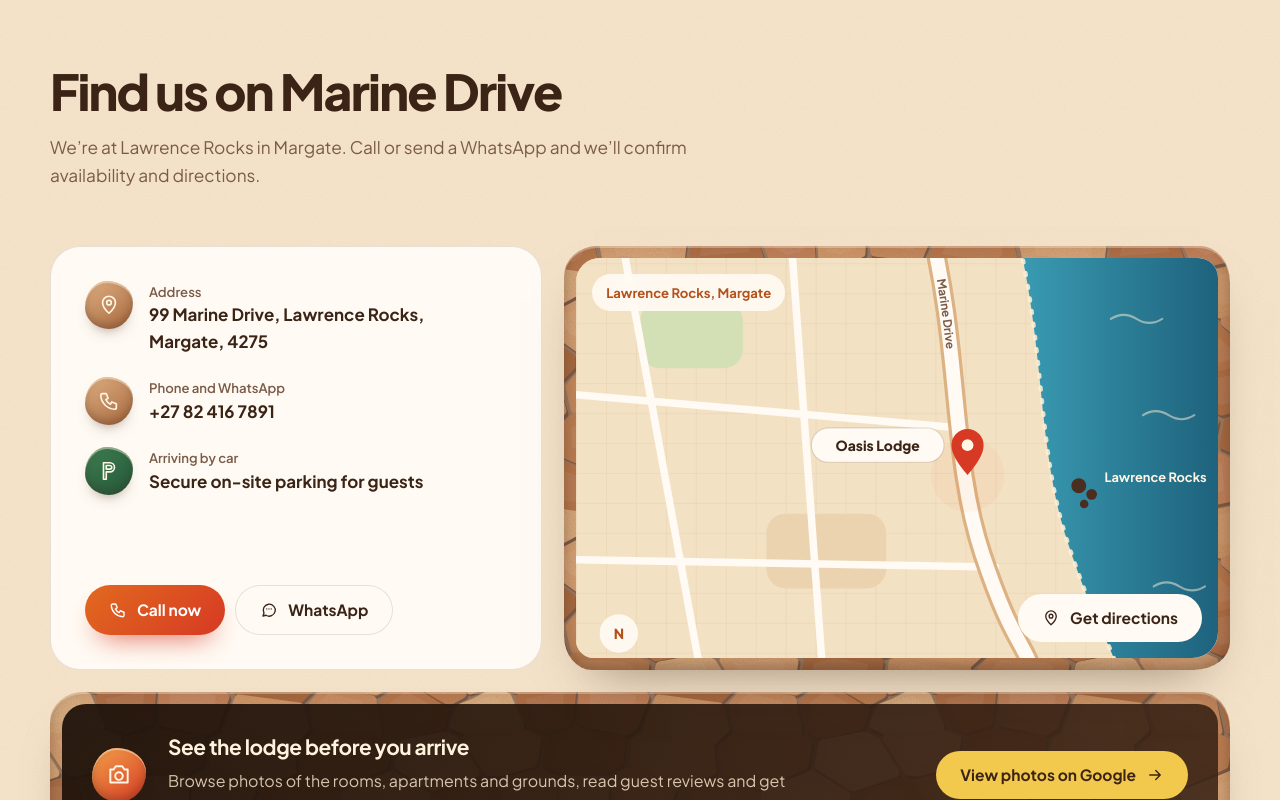
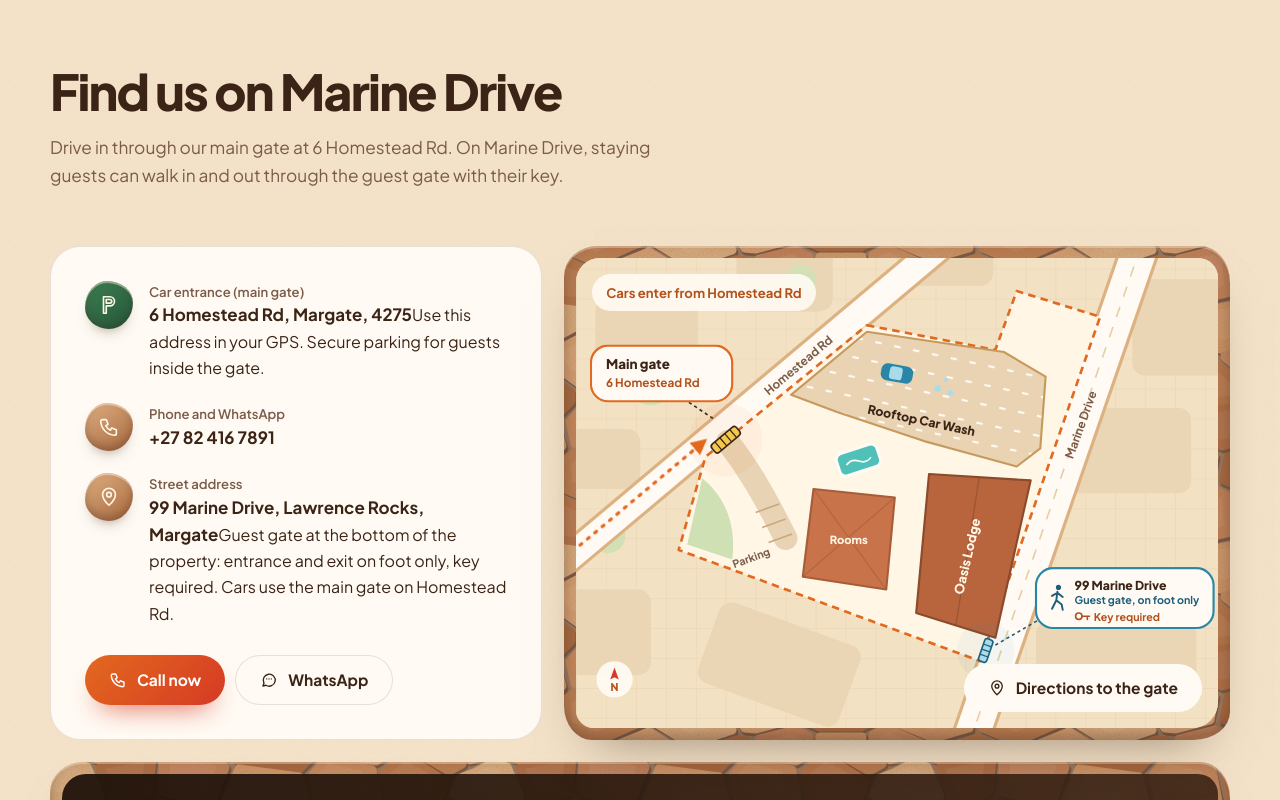
Before and after one commit to uthie786/OasisMargate, a Next.js app: page / in a window 1280 px wide. Shown: the part 6160-6960 px from the top of the page. Built offline with nearby package versions, Linux system fonts and the light colour scheme; no server answers.

Commit message:
Update page.js

```diff
--- a/app/page.js
+++ b/app/page.js
@@ -8,7 +8,8 @@ const PHONE_TEL = "tel:+27824167891";
 const ADDRESS = "99 Marine Drive, Lawrence Rocks, Margate, 4275";
 const wa = (msg) => `https://wa.me/27824167891?text=${encodeURIComponent(msg)}`;
 const GOOGLE_PROFILE = "https://share.google/RLwKPmKPM0NIcsvkV";
-const MAPS = `https://www.google.com/maps/search/?api=1&query=${encodeURIComponent(ADDRESS)}`;
+const GATE_ADDRESS = "6 Homestead Rd, Margate, 4275";
+const MAPS = `https://www.google.com/maps/dir/?api=1&destination=${encodeURIComponent(GATE_ADDRESS)}`;
 
 const NAV = [
   { id: "home", label: "Home" },
@@ -451,16 +452,17 @@ export default function Page() {
           <div className="wrap">
             <div className="section-head reveal">
               <h2>Find us on Marine Drive</h2>
-              <p>We’re at Lawrence Rocks in Margate. Call or send a WhatsApp and we’ll confirm availability and directions.</p>
+              <p>Drive in through our main gate at 6 Homestead Rd. On Marine Drive, staying guests can walk in and out through the guest gate with their key.</p>
             </div>
 
             <div className="contact-grid">
               <div className="contact-card reveal">
                 <div className="c-row">
-                  <span className="ai"><Icon name="pin" size={22} /></span>
+                  <span className="ai deep"><Icon name="parking" size={22} /></span>
                   <div>
-                    <small>Address</small>
-                    <strong>99 Marine Drive, Lawrence Rocks,<br />Margate, 4275</strong>
+                    <small>Car entrance (main gate)</small>
+                    <strong>6 Homestead Rd, Margate, 4275</strong>
+                    <span className="c-note">Use this address in your GPS. Secure parking for guests inside the gate.</span>
                   </div>
                 </div>
                 <div className="c-row">
@@ -471,10 +473,11 @@ export default function Page() {
                   </div>
                 </div>
                 <div className="c-row">
-                  <span className="ai deep"><Icon name="parking" size={22} /></span>
+                  <span className="ai"><Icon name="pin" size={22} /></span>
                   <div>
-                    <small>Arriving by car</small>
-                    <strong>Secure on-site parking for guests</strong>
+                    <small>Street address</small>
+                    <strong>99 Marine Drive, Lawrence Rocks, Margate</strong>
+                    <span className="c-note">Guest gate at the bottom of the property: entrance and exit on foot only, key required. Cars use the main gate on Homestead Rd.</span>
                   </div>
                 </div>
                 <div className="c-actions">
@@ -486,9 +489,9 @@ export default function Page() {
               <div className="stone-frame map-frame reveal" style={{ transitionDelay: ".1s" }}>
               <div className="map">
                 <MapScene />
-                <span className="map-note">Lawrence Rocks, Margate</span>
+                <span className="map-note">Cars enter from Homestead Rd</span>
                 <a className="btn btn-light" href={MAPS} target="_blank" rel="noopener noreferrer">
-                  <Icon name="pin" size={18} /> Get directions
+                  <Icon name="pin" size={18} /> Directions to the gate
                 </a>
               </div>
               </div>
@@ -550,6 +553,7 @@ export default function Page() {
             </ul>
             <ul>
               <li>{ADDRESS}</li>
+              <li>Main gate: {GATE_ADDRESS}</li>
               <li><a href={PHONE_TEL}>{PHONE_DISPLAY}</a></li>
               <li><a href={wa("Hi Oasis Lodge!")} target="_blank" rel="noopener noreferrer">WhatsApp us</a></li>
             </ul>
@@ -665,56 +669,148 @@ function PostcardScene() {
 }
 
 function MapScene() {
-  const drive = "M330 -10 C360 110 350 210 380 300 S420 380 430 420";
-  const shore = "M410 -10 C440 110 430 200 460 290 S500 380 510 420";
+  // Zoom in on the property on small screens so the labels stay readable.
+  const [narrow, setNarrow] = useState(false);
+  useEffect(() => {
+    const mq = window.matchMedia("(max-width: 640px)");
+    const on = () => setNarrow(mq.matches);
+    on();
+    mq.addEventListener("change", on);
+    return () => mq.removeEventListener("change", on);
+  }, []);
+  const homestead = "M-80 332 L400 -71";
+  const marine = "M355 480 L545 -70";
+  const premises = "M272 53 L392 76 L412 21 L490 45 L378 367 L96 263 L121 176 Z";
   return (
-    <svg viewBox="0 0 600 420" preserveAspectRatio="xMidYMid slice" role="img" aria-label="Stylised map showing Oasis Lodge on Marine Drive beside Lawrence Rocks, Margate">
+    <svg
+      viewBox={narrow ? "0 10 520 390" : "0 0 600 420"}
+      preserveAspectRatio="xMidYMid meet"
+      style={{ overflow: "visible" }}
+      role="img"
+      aria-label="Map of the Oasis Lodge premises. Cars enter through the main gate at 6 Homestead Road. The front of the building faces Marine Drive at number 99, where a guest gate at the southern corner is for entering and leaving on foot only, with a key. The rooftop car wash is on the north side of the property."
+    >
       <defs>
         <pattern id="mapGrid" width="28" height="28" patternUnits="userSpaceOnUse">
           <path d="M28 0H0V28" fill="none" stroke="#E6CDA8" strokeWidth="1" />
         </pattern>
-        <linearGradient id="mapOcean" x1="0" y1="0" x2="1" y2="0">
-          <stop offset="0" stopColor="#3A9DB4" />
-          <stop offset="1" stopColor="#1D5F7A" />
-        </linearGradient>
-        <path id="mapDrive" d={drive} />
+        <pattern id="washLanes" width="18" height="18" patternUnits="userSpaceOnUse" patternTransform="rotate(12)">
+          <rect width="18" height="18" fill="#E9D3B2" />
+          <path d="M0 9h10" stroke="#FFFBF4" strokeWidth="2" strokeDasharray="6 4" />
+        </pattern>
+        <marker id="routeArrow" viewBox="0 0 10 10" refX="6" refY="5" markerWidth="5" markerHeight="5" orient="auto-start-reverse">
+          <path d="M0 0L10 5L0 10Z" fill="#E2691F" />
+        </marker>
+        <path id="hsLabel" d="M168 124 L330 -12" />
+        <path id="mdLabel" d="M456 190 L503 60" />
       </defs>
-      <rect width="600" height="420" fill="#F3E1C4" />
-      <rect width="600" height="420" fill="url(#mapGrid)" opacity=".8" />
-      <rect x="60" y="64" width="96" height="62" rx="18" fill="#D3E0B5" />
-      <rect x="178" y="262" width="112" height="70" rx="18" fill="#EBD3B0" />
-      <g stroke="#FFFBF4" strokeWidth="7" strokeLinecap="round">
-        <path d="M-10 150 L360 182" />
-        <path d="M40 -10 L120 430" />
-        <path d="M-10 305 L392 312" />
-        <path d="M200 -10 L232 430" />
+
+      {/* land and neighbouring blocks */}
+      <rect x="-400" y="-300" width="1400" height="1020" fill="#F3E1C4" />
+      <rect x="-400" y="-300" width="1400" height="1020" fill="url(#mapGrid)" opacity=".7" />
+      <g fill="#EAD5B5">
+        <rect x="18" y="28" width="96" height="60" rx="12" />
+        <rect x="150" y="-30" width="90" height="70" rx="12" />
+        <rect x="-10" y="150" width="70" height="56" rx="12" />
+        <rect x="-20" y="300" width="90" height="80" rx="12" />
+        <rect x="120" y="330" width="140" height="80" rx="12" transform="rotate(20 190 370)" />
+        <rect x="300" y="-40" width="90" height="56" rx="12" />
+        <rect x="455" y="130" width="120" height="80" rx="12" />
+        <rect x="430" y="330" width="150" height="76" rx="12" />
+        <rect x="520" y="10" width="90" height="90" rx="12" />
       </g>
-      <path d={drive} stroke="#DDB283" strokeWidth="19" fill="none" />
-      <path d={drive} stroke="#FFFBF4" strokeWidth="13" fill="none" />
+      <g fill="#D3E0B5">
+        <circle cx="70" cy="110" r="18" />
+        <circle cx="210" cy="10" r="14" />
+        <circle cx="30" cy="250" r="16" />
+      </g>
+
+      {/* roads */}
+      <path d={homestead} stroke="#DDB283" strokeWidth="30" fill="none" />
+      <path d={homestead} stroke="#FFFBF4" strokeWidth="24" fill="none" />
+      <path d={marine} stroke="#DDB283" strokeWidth="38" fill="none" />
+      <path d={marine} stroke="#FFFBF4" strokeWidth="32" fill="none" />
+      <path d={marine} stroke="#E6CDA8" strokeWidth="1.5" strokeDasharray="10 10" fill="none" />
       <text fontSize="11" fontWeight="700" fill="#7B5B48" dy="4">
-        <textPath href="#mapDrive" startOffset="12%">Marine Drive</textPath>
+        <textPath href="#hsLabel" startOffset="6%">Homestead Rd</textPath>
       </text>
-      <path d={`${shore} H610 V-10Z`} fill="url(#mapOcean)" />
-      <path d={shore} stroke="#FFF1D6" strokeWidth="4" fill="none" opacity=".85" strokeDasharray="2 10" strokeLinecap="round" />
-      <g stroke="#FFF1D6" strokeOpacity=".5" strokeWidth="2" fill="none" strokeLinecap="round">
-        <path d="M500 80c8-5 16-5 24 0s16 5 24 0" />
-        <path d="M530 170c8-5 16-5 24 0s16 5 24 0" />
-        <path d="M540 330c8-5 16-5 24 0s16 5 24 0" />
+      <text fontSize="11" fontWeight="700" fill="#7B5B48" dy="4">
+        <textPath href="#mdLabel" startOffset="10%">Marine Drive</textPath>
+      </text>
+
+      {/* premises */}
+      <path d={premises} fill="#FFF6E6" stroke="#E2691F" strokeWidth="2.5" strokeDasharray="7 5" strokeLinejoin="round" />
+
+      {/* garden and parking */}
+      <path d="M104 258 L118 196 C140 214 150 240 146 272Z" fill="#CFE0B5" />
+      <path d="M142 162 C162 188 176 212 196 252" stroke="#E8D3B4" strokeWidth="22" fill="none" strokeLinecap="round" />
+      <g fill="none" stroke="#C9A77F" strokeWidth="1.5">
+        <path d="M168 228l22-8M174 242l22-8M180 256l22-8" />
       </g>
-      <g fill="#4A2E1F">
-        <circle cx="470" cy="236" r="7" />
-        <circle cx="482" cy="244" r="5" />
-        <circle cx="475" cy="253" r="4" />
+      <text x="148" y="280" fontSize="10" fontWeight="700" fill="#7B5B48" transform="rotate(-20 148 280)">Parking</text>
+
+      {/* car wash (rooftop) */}
+      <path d="M201 118 L272 59 L400 78 L439 101 L434 168 L412 185 L328 162 L244 134Z" fill="url(#washLanes)" stroke="#C69A5D" strokeWidth="2" strokeLinejoin="round" />
+      <g transform="translate(300 98) rotate(10)">
+        <rect x="-15" y="-8" width="30" height="16" rx="6" fill="#2A86A6" />
+        <rect x="-7" y="-6" width="12" height="12" rx="3" fill="#A8DCEB" />
       </g>
-      <text x="494" y="232" fontSize="12" fontWeight="700" fill="#FFF6E6">Lawrence Rocks</text>
-      <circle className="pulse" cx="366" cy="226" r="14" fill="#E2691F" opacity=".55" />
-      <path d="M366 226c-10-12-15-20-15-28a15 15 0 0 1 30 0c0 8-5 16-15 28Z" fill="#D63A24" />
-      <circle cx="366" cy="198" r="5.5" fill="#FFF6E6" />
-      <rect x="220" y="182" width="124" height="32" rx="16" fill="#FFFBF4" stroke="rgba(91,52,30,.18)" />
-      <text x="282" y="203" fontSize="13" fontWeight="800" fill="#3B2416" textAnchor="middle">Oasis Lodge</text>
-      <g transform="translate(40 374)">
-        <circle r="18" fill="#FFFBF4" opacity=".92" />
-        <text y="5" fontSize="13" fontWeight="800" fill="#B4501A" textAnchor="middle">N</text>
+      <circle cx="338" cy="112" r="3" fill="#A8DCEB" />
+      <circle cx="346" cy="104" r="2" fill="#A8DCEB" />
+      <circle cx="350" cy="116" r="2.5" fill="#A8DCEB" />
+      <text x="322" y="146" fontSize="11.5" fontWeight="800" fill="#3B2416" textAnchor="middle" transform="rotate(12 322 146)">Rooftop Car Wash</text>
+
+      {/* pool */}
+      <rect x="244" y="168" width="40" height="22" rx="6" fill="#4FC1B8" stroke="#FFFBF4" strokeWidth="3" transform="rotate(-18 264 179)" />
+      <path d="M252 180c4-3 8-3 12 0s8 3 12 0" stroke="#FFFBF4" strokeWidth="1.5" fill="none" transform="rotate(-18 264 179)" />
+
+      {/* buildings */}
+      <path d="M222 206 L298 214 L290 300 L212 288Z" fill="#C8734A" stroke="#A65E3A" strokeWidth="2" strokeLinejoin="round" />
+      <path d="M222 206 L290 300M298 214 L212 288" stroke="#A65E3A" strokeWidth="1.2" opacity=".6" />
+      <text x="255" y="257" fontSize="10.5" fontWeight="800" fill="#FFF6E6" textAnchor="middle">Rooms</text>
+      <path d="M330 192 L425 198 L392 345 L318 322Z" fill="#B8653E" stroke="#8A4A2C" strokeWidth="2" strokeLinejoin="round" />
+      <path d="M377 195 L355 334" stroke="#8A4A2C" strokeWidth="1.2" opacity=".6" />
+      <text x="370" y="270" fontSize="12" fontWeight="800" fill="#FFF6E6" textAnchor="middle" transform="rotate(-77 370 270)">Oasis Lodge</text>
+
+      {/* pedestrian guest gate on Marine Drive (key required) */}
+      <circle className="pulse" cx="383" cy="357" r="11" fill="#2A86A6" opacity=".45" />
+      <g transform="translate(383 357) rotate(-71)">
+        <rect x="-11" y="-4" width="22" height="8" rx="2.5" fill="#A8DCEB" stroke="#1D5F7A" strokeWidth="1.5" />
+        <path d="M-5 -4v8M0 -4v8M5 -4v8" stroke="#1D5F7A" strokeWidth="1.1" />
+      </g>
+      {!narrow && <path d="M392 352 L440 324" stroke="#1D5F7A" strokeWidth="1.5" strokeDasharray="3 3" />}
+      <g transform={narrow ? "translate(206 340)" : "translate(430 280)"}>
+        <rect width="166" height="56" rx="16" fill="#FFFBF4" stroke="#2A86A6" strokeWidth="2" />
+        <g transform="translate(20 28)" fill="none" stroke="#1D5F7A" strokeWidth="1.8" strokeLinecap="round" strokeLinejoin="round">
+          <circle cx="1" cy="-10" r="2.4" fill="#1D5F7A" stroke="none" />
+          <path d="M0 -6 L-1 2 L-5 10M-1 2 L4 6 L5 11M-5 -2 L0 -5 L5 -1" />
+        </g>
+        <text x="36" y="20" fontSize="11.5" fontWeight="800" fill="#3B2416">99 Marine Drive</text>
+        <text x="36" y="34" fontSize="10" fontWeight="700" fill="#1D5F7A">Guest gate, on foot only</text>
+        <g transform="translate(36 41)">
+          <circle cx="4" cy="4" r="3" fill="none" stroke="#B4501A" strokeWidth="1.5" />
+          <path d="M7 4h7M12 4v3" stroke="#B4501A" strokeWidth="1.5" strokeLinecap="round" />
+          <text x="18" y="8" fontSize="10" fontWeight="700" fill="#B4501A">Key required</text>
+        </g>
+      </g>
+
+      {/* car route and main gate */}
+      <path d="M-10 270 L118 163" stroke="#E2691F" strokeWidth="3" strokeDasharray="2 7" strokeLinecap="round" fill="none" markerEnd="url(#routeArrow)" />
+      <circle className="pulse" cx="140" cy="160" r="14" fill="#E2691F" opacity=".55" />
+      <g transform="translate(140 160) rotate(-40)">
+        <rect x="-15" y="-5" width="30" height="10" rx="3" fill="#F2C94C" stroke="#3B2416" strokeWidth="1.5" />
+        <path d="M-9 -5v10M-3 -5v10M3 -5v10M9 -5v10" stroke="#3B2416" strokeWidth="1.2" />
+      </g>
+      <path d="M128 140 L104 124" stroke="#3B2416" strokeWidth="1.5" strokeDasharray="3 3" />
+      <g transform="translate(14 72)">
+        <rect width="132" height="52" rx="16" fill="#FFFBF4" stroke="#E2691F" strokeWidth="2" />
+        <text x="14" y="22" fontSize="12.5" fontWeight="800" fill="#3B2416">Main gate</text>
+        <text x="14" y="39" fontSize="11" fontWeight="700" fill="#B4501A">6 Homestead Rd</text>
+      </g>
+
+      <g transform="translate(36 384)">
+        <circle r="17" fill="#FFFBF4" opacity=".95" />
+        <path d="M0 -11 L4 0 L0 -2 L-4 0Z" fill="#D63A24" />
+        <text y="11" fontSize="10" fontWeight="800" fill="#B4501A" textAnchor="middle">N</text>
       </g>
     </svg>
   );
```
